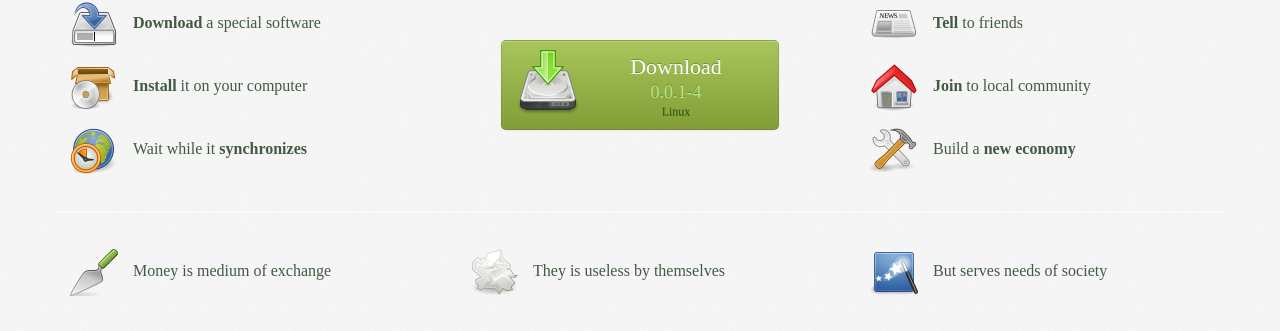
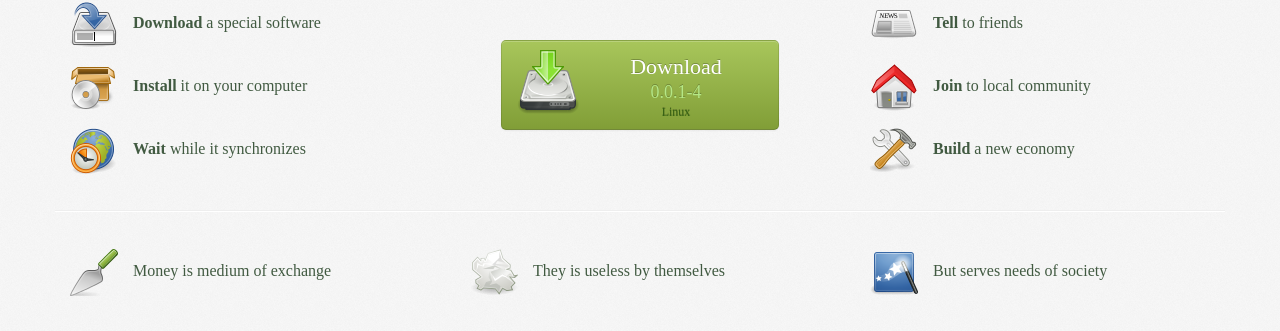
Before and after one commit to freicoin/freico.in, a Jekyll site: the page built from index.md, in a window 1280 px wide. Shown: the part 379-710 px from the top of the page. Built offline with Jekyll 4.4.1, drawn with Linux system fonts in a browser that asks for light colours; nearby versions of some CDN libraries; some web fonts are replaced; comment, search, counter and statistics services are not loaded.

Commit message:
Highlight verbs on main page

```diff
--- a/index.md
+++ b/index.md
@@ -32,7 +32,7 @@ title: Freicoin is easy to use digital complementary currency
     <ul class="big_icons">
       <li><img src="/static/images/main/download.png" /><b>Download</b> a special software</li>
       <li><img src="/static/images/main/install.png" /><b>Install</b> it on your computer</li>
-      <li><img src="/static/images/main/synchronize.png" />Wait while it <b>synchronizes</b></li>
+      <li><img src="/static/images/main/synchronize.png" /><b>Wait</b> while it synchronizes</li>
     </ul>
   </div>
   <div class="span4" style="padding-top:35px;">
@@ -50,7 +50,7 @@ title: Freicoin is easy to use digital complementary currency
     <ul class="big_icons">
       <li><img src="/static/images/main/tell.png" /><b>Tell</b> to friends</li>
       <li><img src="/static/images/main/local.png" /><b>Join</b> to local community</li>
-      <li><img src="/static/images/main/build.png" />Build a <b>new economy</b></li>
+      <li><img src="/static/images/main/build.png" /><b>Build</b> a new economy</li>
     </ul>
   </div>
 </div>
```
